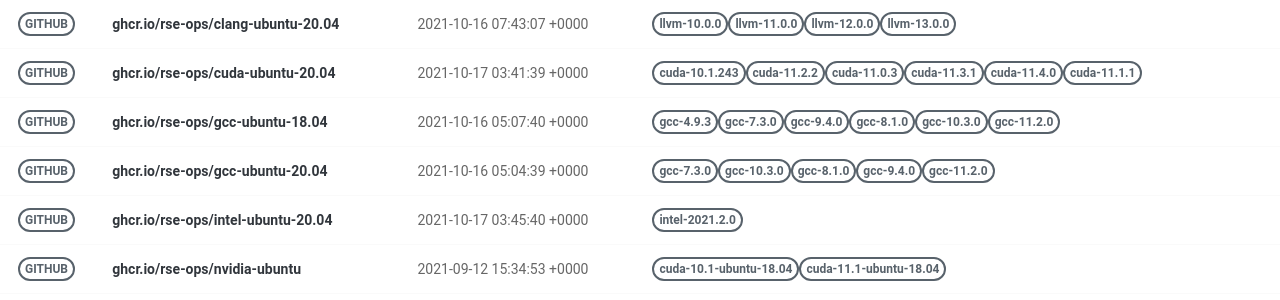
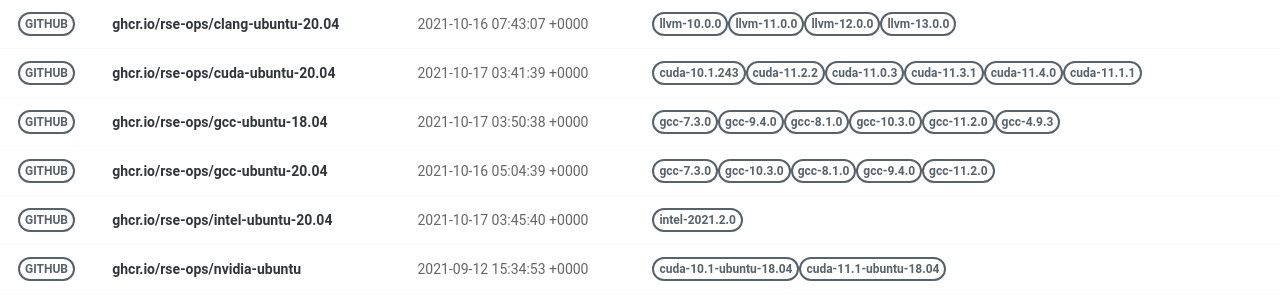
Before and after one commit to rse-ops/docker-images, a Jekyll site: the page built from pages/index.md, in a window 1280 px wide. Shown: the part 179-479 px from the top of the page. Built offline with Jekyll 4.4.1, drawn with Linux system fonts in a browser that asks for light colours; nearby versions of some CDN libraries.

Commit message:
Automated push to update library 2021-10-17

```diff
--- a/_library/ghcr.io-rse-ops-gcc-ubuntu-18.04.md
+++ b/_library/ghcr.io-rse-ops-gcc-ubuntu-18.04.md
@@ -1,14 +1,11 @@
 ---
 layout: container
 name: ghcr.io/rse-ops/gcc-ubuntu-18.04
-updated_at: 2021-10-16 05:07:40.420566
+updated_at: 2021-10-17 03:50:38.748835
 
 
 container_url: https://github.com/orgs/rse-ops/packages/container/package/gcc-ubuntu-18.04
 versions:
- - tag: gcc-4.9.3
-   dockerfile: https://github.com/rse-ops/docker-images/blob/main/ubuntu/gcc/Dockerfile
-   manifest: https://crane.ggcr.dev/manifest/ghcr.io/rse-ops/gcc-ubuntu-18.04:gcc-4.9.3
  - tag: gcc-7.3.0
    dockerfile: https://github.com/rse-ops/docker-images/blob/main/ubuntu/gcc/Dockerfile
    manifest: https://crane.ggcr.dev/manifest/ghcr.io/rse-ops/gcc-ubuntu-18.04:gcc-7.3.0
```
Also changed, not shown: other parts of _library/ghcr.io-rse-ops-gcc-ubuntu-18.04.md (+3 -0 lines).
